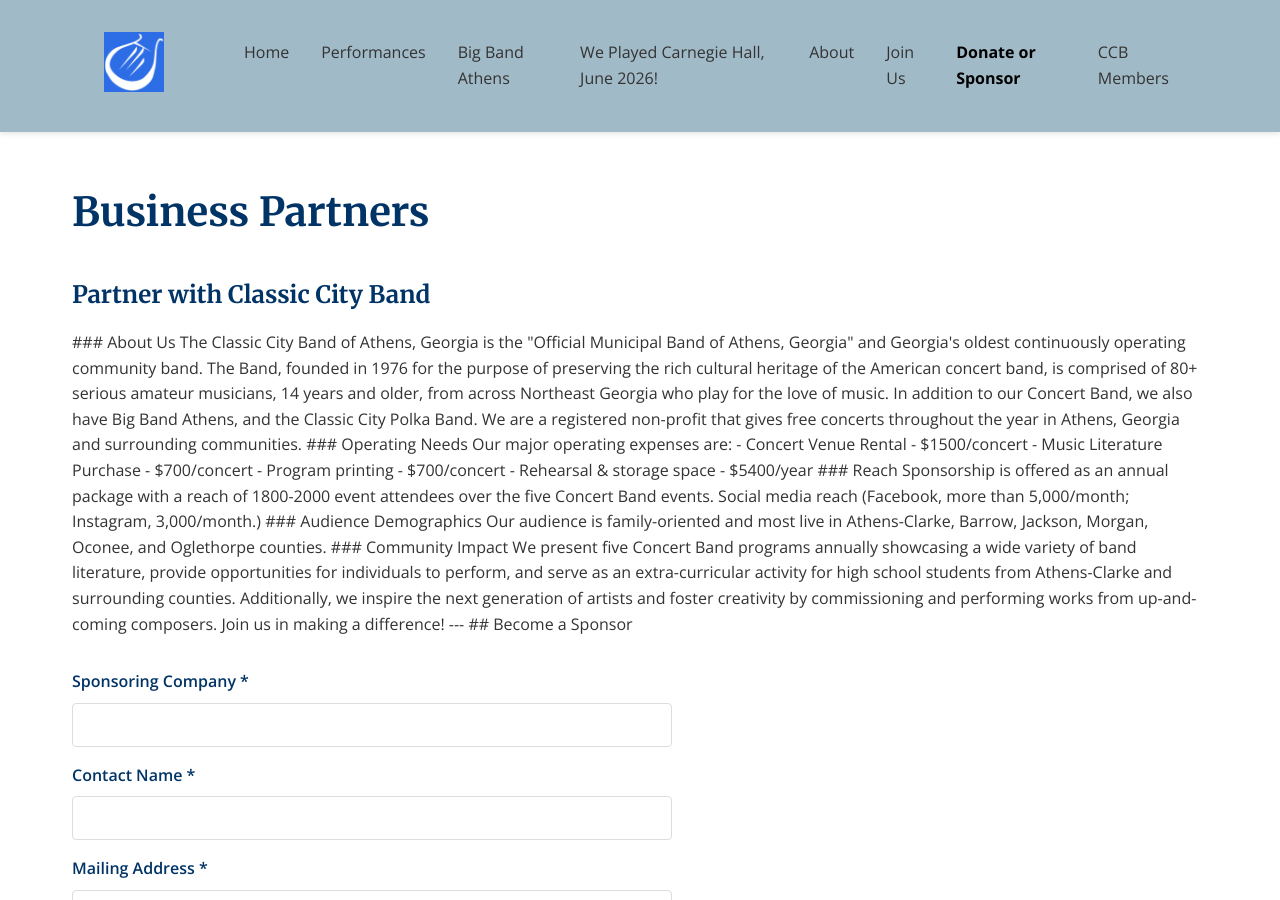
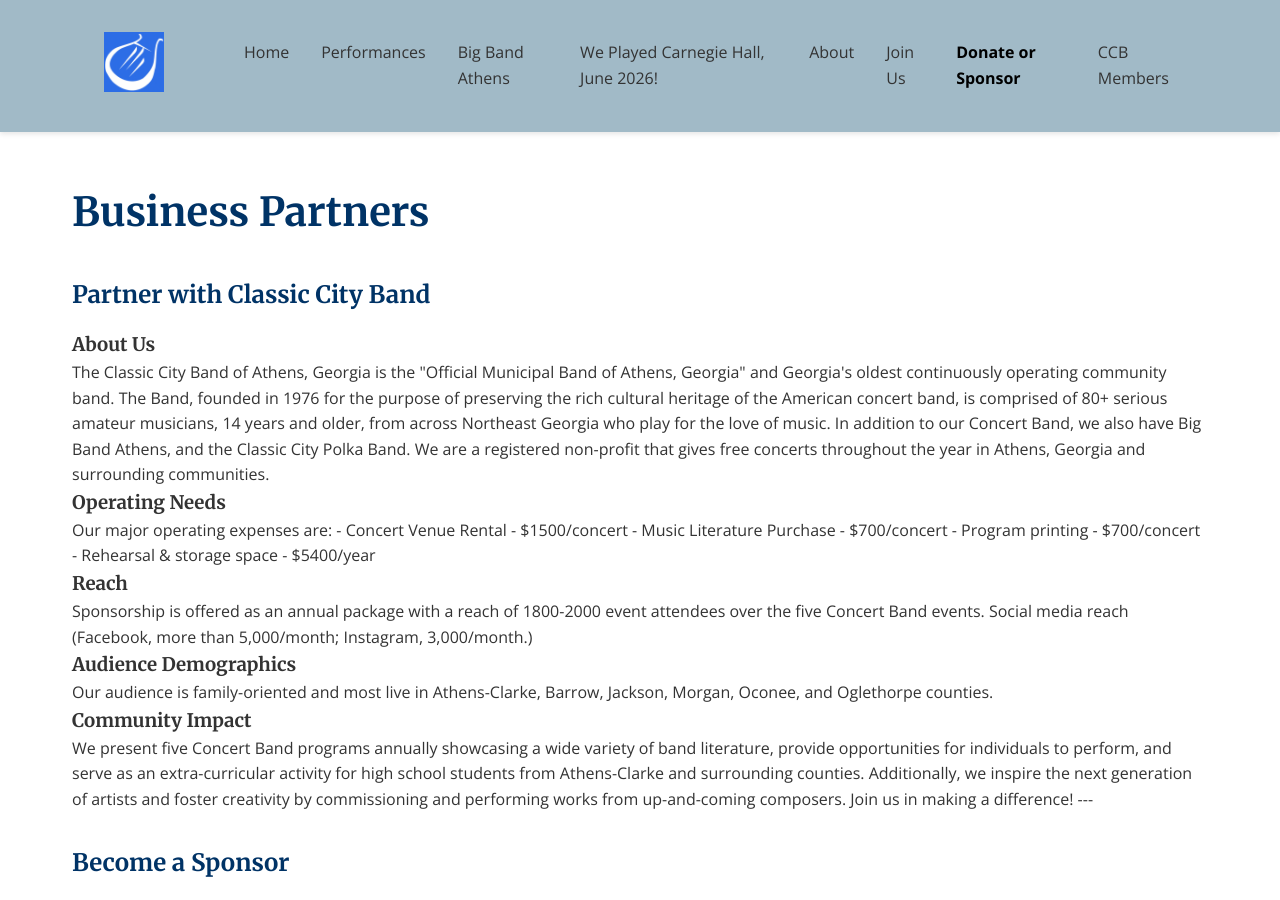
Before and after one commit to webmasterCCB/CCBwebsite, a Jekyll site: the page built from bus-partners.md, in a window 1280 px wide and 900 px high. Built offline with Jekyll 4.4.1, drawn with Linux system fonts in a browser that asks for light colours; comment, search, counter and statistics services are not loaded; some of the changed text lies outside the part shown.

Commit message:
Update bus-partners.md

```diff
--- a/bus-partners.md
+++ b/bus-partners.md
@@ -4,15 +4,15 @@ title: Business Partners
 permalink: /bus-partners/
 ---
 
-## Partner with Classic City Band
-
 <div class="bus-partners-container">
 
-### About Us
+<h2>Partner with Classic City Band</h2>
+
+<h3>About Us</h3>
 
 The Classic City Band of Athens, Georgia is the "Official Municipal Band of Athens, Georgia" and Georgia's oldest continuously operating community band. The Band, founded in 1976 for the purpose of preserving the rich cultural heritage of the American concert band, is comprised of 80+ serious amateur musicians, 14 years and older, from across Northeast Georgia who play for the love of music. In addition to our Concert Band, we also have Big Band Athens, and the Classic City Polka Band. We are a registered non-profit that gives free concerts throughout the year in Athens, Georgia and surrounding communities.
 
-### Operating Needs
+<h3>Operating Needs</h3>
 
 Our major operating expenses are:
 - Concert Venue Rental - $1500/concert
@@ -20,21 +20,21 @@ Our major operating expenses are:
 - Program printing - $700/concert
 - Rehearsal & storage space - $5400/year
 
-### Reach
+<h3>Reach</h3>
 
 Sponsorship is offered as an annual package with a reach of 1800-2000 event attendees over the five Concert Band events. Social media reach (Facebook, more than 5,000/month; Instagram, 3,000/month.)
 
-### Audience Demographics
+<h3>Audience Demographics</h3>
 
 Our audience is family-oriented and most live in Athens-Clarke, Barrow, Jackson, Morgan, Oconee, and Oglethorpe counties.
 
-### Community Impact
+<h3>Community Impact</h3>
 
 We present five Concert Band programs annually showcasing a wide variety of band literature, provide opportunities for individuals to perform, and serve as an extra-curricular activity for high school students from Athens-Clarke and surrounding counties. Additionally, we inspire the next generation of artists and foster creativity by commissioning and performing works from up-and-coming composers. Join us in making a difference!
 
 ---
 
-## Become a Sponsor
+<h2>Become a Sponsor</h2>
 
 <form action="https://formspree.io/f/xkjnnyqn" method="POST" class="sponsor-form">
   <label for="sponsoring-company">Sponsoring Company *</label>
@@ -55,17 +55,17 @@ We present five Concert Band programs annually showcasing a wide variety of band
   <label for="website">Website</label>
   <input type="url" id="website" name="website">
 
-  <fieldset>
+  <fieldset class="sponsorship-fieldset">
     <legend>Please indicate level of sponsorship: *</legend>
 
     <label><input type="radio" name="sponsorship-level" value="Bronze $250" required> <strong>Bronze $250</strong><br>
-    Sponsor recognition in all concert season programs. Business card size (2.44 x 1.39 inches) in all concert programs for one year.</label><br><br>
+    Sponsor recognition in all concert season programs. Business card size (2.44 x 1.39 inches) in all concert programs for one year.</label>
 
     <label><input type="radio" name="sponsorship-level" value="Silver $500" required> <strong>Silver $500</strong><br>
-    Sponsor recognition in all concert season programs. 1/4 page ad (4.25 x 5.5 inches) in all concert programs for one year.</label><br><br>
+    Sponsor recognition in all concert season programs. 1/4 page ad (4.25 x 5.5 inches) in all concert programs for one year.</label>
 
     <label><input type="radio" name="sponsorship-level" value="Gold $1000" required> <strong>Gold $1000</strong><br>
-    Sponsor recognition in all concert season programs. 1/2 page ad (8.5 x 5.5 inches) in all concert programs for one year. Recognition as Gold Sponsor in all digital and print media for one year.</label><br><br>
+    Sponsor recognition in all concert season programs. 1/2 page ad (8.5 x 5.5 inches) in all concert programs for one year. Recognition as Gold Sponsor in all digital and print media for one year.</label>
 
     <label><input type="radio" name="sponsorship-level" value="Platinum $2000" required> <strong>Platinum $2000</strong><br>
     Recognition from the podium at all concerts for one year. Sponsor recognition in all concert programs for one year. Full color, full page ad (8.5 x 11 inches) in all season programs for one year. Recognition as Platinum Sponsor in all digital and print media for one year.</label>
@@ -76,16 +76,18 @@ We present five Concert Band programs annually showcasing a wide variety of band
 
 ---
 
-For high-quality 8.5 x 11 inch print advertisements, please send us an image in PNG, JPG (JPEG), or PDF format and at least 2550 x 3300 pixels at 300 DPI. Smaller ads can be proportionally smaller. Be sure your ad fits the ratio of the size you have purchased. Send your artwork to treasurer@classiccityband.org after you submit the form.
+<p>For high-quality 8.5 x 11 inch print advertisements, please send us an image in PNG, JPG (JPEG), or PDF format and at least 2550 x 3300 pixels at 300 DPI. Smaller ads can be proportionally smaller. Be sure your ad fits the ratio of the size you have purchased. Send your artwork to <a href="mailto:treasurer@classiccityband.org">treasurer@classiccityband.org</a> after you submit the form.</p>
 
-Please give your check (payable to Classic City Band) and this completed form to your CCB member contact or mail them to the address below:
+<p>Please give your check (payable to Classic City Band) and this completed form to your CCB member contact or mail them to the address below:</p>
 
-**Classic City Band - Treasurer**
-465 Snapfinger Drive
+<p>
+<strong>Classic City Band - Treasurer</strong><br>
+465 Snapfinger Drive<br>
 Athens, GA 30605
+</p>
 
 ---
 
-The Classic City Band (EIN 51-0518376) is a registered 501(c)(3) non-profit organization and all donations are tax deductible.
+<p>The Classic City Band (EIN 51-0518376) is a registered 501(c)(3) non-profit organization and all donations are tax deductible.</p>
 
 </div>
```
